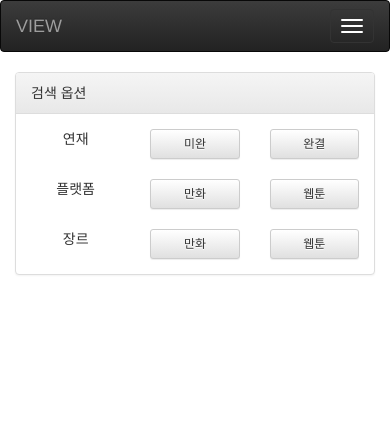
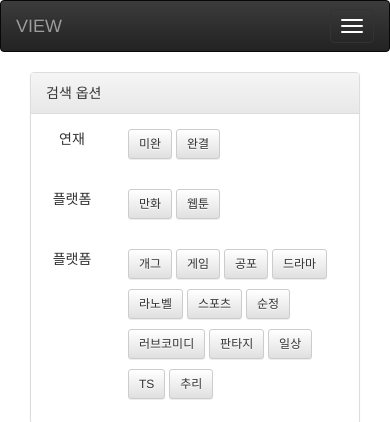
Before and after one commit to hail-kang/web-cartoon-view, a Flask app: template templates/layout.html in a window 390 px wide. Shown: the top 422 px of the page. Before the commit the page ends 275 px from the top, so only its background shows below. Run offline with Flask 2, Linux system fonts and the light colour scheme; the template is opened without the code that fills it, so the values that code supplies are empty; some libraries are stand-ins or nearby versions.

Commit message:
resource test

```diff
--- a/templates/layout.html
+++ b/templates/layout.html
@@ -42,46 +42,106 @@
                 <div class="col-md-8 col-md-offset-2">
                     <!-- {% block content %}
                     {% endblock %} -->
+                    <style>
+                        .btn{
+                            margin-bottom: 10px;
+                        }
+
+                        .thumbnail img{
+                            height: 180px;
+                        }
+                    </style>
+                    <div class="container-fluid">
+                        <div class="row">
+                            <div class="col-md-12">
                                 <div class="panel panel-default">
                                     <div class="panel-heading">검색 옵션</div>
                                     <div class="panel-body">
                                         <div class="row">
-                                <div class="text-center col-md-4 col-xs-4">
+                                            <div class="text-center col-md-3 col-xs-3">
                                                 연재
                                             </div>
-                                <div class="col-md-4  col-xs-4">
-                                    <button class="btn btn-default btn-sm btn-block">미완</button>
-                                </div>
-                                <div class="col-md-4  col-xs-4">
-                                    <button class="btn btn-default btn-sm btn-block">완결</button>
+                                            <div class="col-md-9  col-xs-9">
+                                                <button class="btn btn-default btn-sm">미완</button>
+                                                <button class="btn btn-default btn-sm">완결</button>
                                             </div>
                                         </div>
                                         <br>
                                         <div class="row">
-                                <div class="text-center col-md-4 col-xs-4">
+                                            <div class="text-center col-md-3 col-xs-3">
                                                 플랫폼
                                             </div>
-                                <div class="col-md-4  col-xs-4">
-                                    <button class="btn btn-default btn-sm btn-block">만화</button>
-                                </div>
-                                <div class="col-md-4  col-xs-4">
-                                    <button class="btn btn-default btn-sm btn-block">웹툰</button>
+                                            <div class="col-md-9  col-xs-9">
+                                                <button class="btn btn-default btn-sm">만화</button>
+                                                <button class="btn btn-default btn-sm">웹툰</button>
                                             </div>
                                         </div>
                                         <br>
                                         <div class="row">
-                                <div class="text-center col-md-4 col-xs-4">
-                                    장르
+                                            <div class="text-center col-md-3 col-xs-3">
+                                                플랫폼
                                             </div>
-                                <div class="col-md-4  col-xs-4">
-                                    <button class="btn btn-default btn-sm btn-block">만화</button>
-                                </div>
-                                <div class="col-md-4  col-xs-4">
-                                    <button class="btn btn-default btn-sm btn-block">웹툰</button>
+                                            <div class="col-md-9  col-xs-9">
+                                                <button class="btn btn-default btn-sm">개그</button>
+                                                <button class="btn btn-default btn-sm">게임</button>
+                                                <button class="btn btn-default btn-sm">공포</button>
+                                                <button class="btn btn-default btn-sm">드라마</button>
+                                                <button class="btn btn-default btn-sm">라노벨</button>
+                                                <button class="btn btn-default btn-sm">스포츠</button>
+                                                <button class="btn btn-default btn-sm">순정</button>
+                                                <button class="btn btn-default btn-sm">러브코미디</button>
+                                                <button class="btn btn-default btn-sm">판타지</button>
+                                                <button class="btn btn-default btn-sm">일상</button>
+                                                <button class="btn btn-default btn-sm">TS</button>
+                                                <button class="btn btn-default btn-sm">추리</button>
                                             </div>
                                         </div>
                                     </div>
                                 </div>
+                            </div>
+                        </div>
+
+                        <div class="row">
+                            <div class="col-md-3 col-xs-6">
+                                <div class="thumbnail">
+                                    <img src="https://manatoki82.net/data/file/comic/153634/5930508/thumb-LP4N5r2I_nvO_240x280.jpg">
+                                    <div class="caption">
+                                        <p><a href="#">test01</a></p>
+                                    </div>
+                                </div>
+                            </div>
+
+                            <div class="col-md-3 col-xs-6">
+                                <div class="thumbnail">
+                                    <img src="../resource/cartoon/test/test.jpg">
+                                    <div class="caption">
+                                        <p><a href="#">test01</a></p>
+                                    </div>
+                                </div>
+                            </div>
+
+                            <div class="col-md-3 col-xs-6">
+                                <div class="thumbnail">
+                                    <img src="https://manatoki82.net/data/file/comic/153634/5930508/thumb-LP4N5r2I_nvO_240x280.jpg">
+                                    <div class="caption">
+                                        <p><a href="#">test01</a></p>
+                                    </div>
+                                </div>
+                            </div>
+
+                            <div class="col-md-3 col-xs-6">
+                                <div class="thumbnail">
+                                    <img src="../resource/cartoon/test/test.jpg">
+                                    <div class="caption">
+                                        <p><a href="#">test01</a></p>
+                                    </div>
+                                </div>
+                            </div>
+                        </div>
+                    </div>
+                    <script>
+
+                    </script>
 
                 </div>
             </div>
```
Also changed, not shown: resource/cartoon/test/test.jpg (added). Lines whose indentation alone changed are shown as unchanged.
